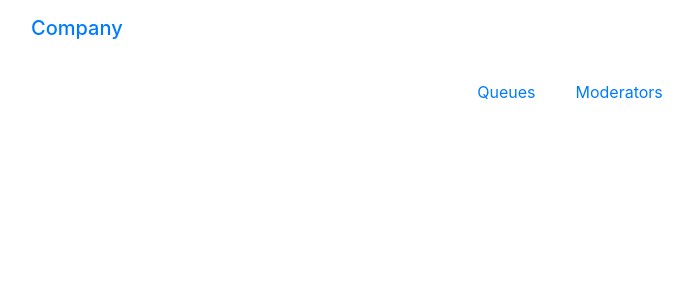
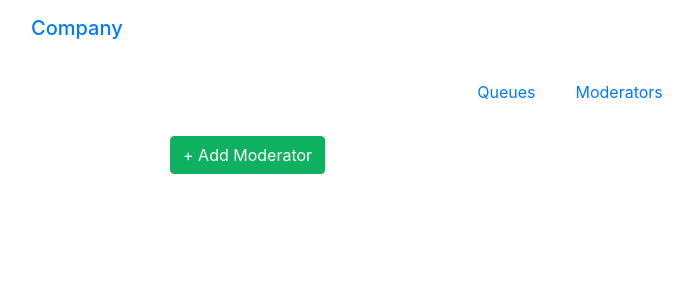
Before and after one commit to ArjunSureshKumar92/CYOQ-CreateYourOwnQueue, an Angular app: page /moderator/list in a window 1280 px wide. Before the commit this address led to /. Shown: the top 300 px of the page, without its empty margins (70-763 px from the left). Built offline with nearby package versions, Linux system fonts and the light colour scheme.

Commit message:
Add routing to moderators

```diff
--- a/src/app/app-routing.module.ts
+++ b/src/app/app-routing.module.ts
@@ -3,6 +3,7 @@ import { Routes, RouterModule } from '@angular/router';
 import { AdminHomeComponent } from './admin-home/admin-home.component';
 import { CreateQueueComponent } from './create-queue/create-queue.component';
 import { CreateModeratorComponent } from './create-moderator/create-moderator.component';
+import { ModeratorListComponent } from './moderator-list/moderator-list.component';
 
 const routes: Routes = [
   {
@@ -24,6 +25,10 @@ const routes: Routes = [
         {
             path: 'create',
             component: CreateModeratorComponent
+        },
+        {
+            path: 'list',
+            component: ModeratorListComponent
         }
     ]
   }
--- a/src/app/moderator-list/moderator-list.component.ts
+++ b/src/app/moderator-list/moderator-list.component.ts
@@ -2,8 +2,9 @@ import { Component, OnInit } from '@angular/core';
 
 @Component({
   selector: 'app-moderator-list',
-  template: ``,
-  styles: [``]
+  template: `
+  <button routerLink="/moderator/create" class="btn btn-primary">+ Add Moderator</button>
+  `
 })
 export class ModeratorListComponent implements OnInit {
 
--- a/src/app/navbar.component.ts
+++ b/src/app/navbar.component.ts
@@ -11,7 +11,7 @@ import { Component } from '@angular/core';
               <a routerLink="" class="nav-link" routerLinkActive="active" [routerLinkActiveOptions]="{exact:true}">Queues</a>
             </li>
             <li class="list-inline-item nav-item">
-              <a routerLink="" class="nav-link" routerLinkActive="active">Moderators</a>
+              <a routerLink="/moderator/list" class="nav-link" routerLinkActive="active">Moderators</a>
             </li>
           </ul>
         </div>
```
